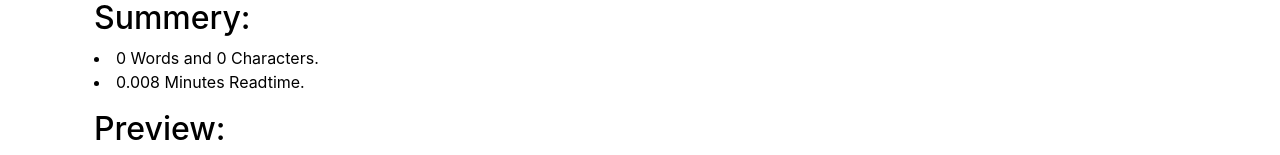
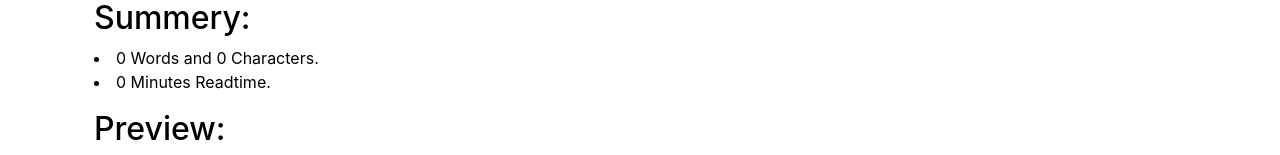
Before and after one commit to Maharnab-Saikia/TextAnalyzer, a React (Create React App) app: page / in a window 1280 px wide. Shown: the part 457-612 px from the top of the page. Built offline with nearby package versions, Linux system fonts and the light colour scheme.

Commit message:
initial commit

```diff
--- a/src/components/TextForm.js
+++ b/src/components/TextForm.js
@@ -75,7 +75,7 @@
             <div className="container my-3" style={{ color: props.mode === 'dark' ? 'white' : 'black' }}>
                 <h2>Summery:</h2>
                 <li>{text.split(" ").filter((element) => { return element.length !== 0 }).length} Words and {text.length} Characters.</li>
-                <li>{0.008 * text.split(' ').length} Minutes Readtime.</li>
+                <li>{0.008 * text.split(' ').filter((element) => { return element.length !== 0 }).length} Minutes Readtime.</li>
             </div>
             <div className="container my-3" style={{ color: props.mode === 'dark' ? 'white' : 'black' }}>
                 <h2>Preview:</h2>
```
